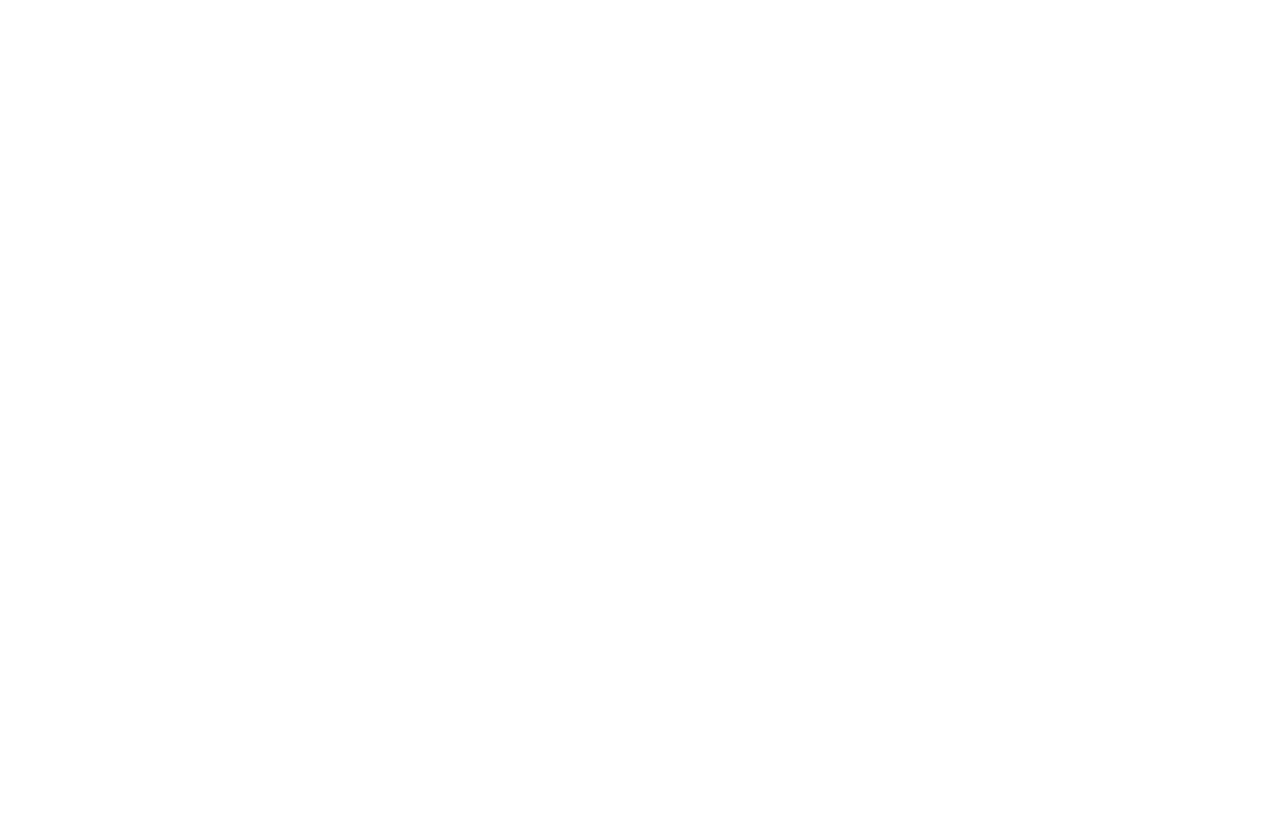
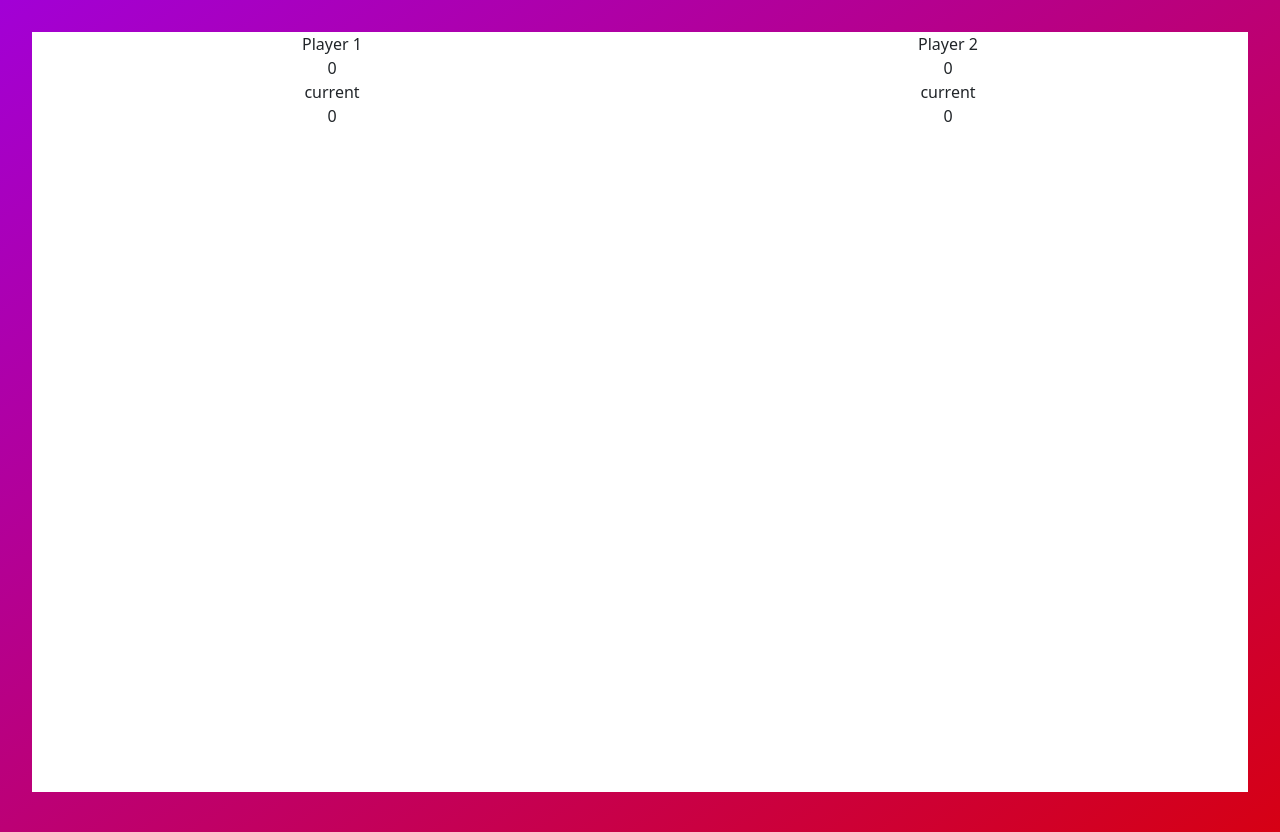
Before and after one commit to adrien4425/Java-Game, a plain HTML site: page index.html in a window 1280 px wide. Before the commit the page ends 800 px from the top, so only its background shows below. Drawn offline with nearby package versions, Linux system fonts and the light colour scheme.

Commit message:
differentes zones

```diff
--- a/index.html
+++ b/index.html
@@ -6,19 +6,33 @@
   <!-- Required meta tags -->
   <meta charset="utf-8">
   <meta name="viewport" content="width=device-width, initial-scale=1, shrink-to-fit=no">
-  <link style="style.css">
+
   <!-- Bootstrap CSS v5.2.1 -->
   <link href="https://cdn.jsdelivr.net/npm/bootstrap@5.2.1/dist/css/bootstrap.min.css" rel="stylesheet"
     integrity="sha384-iYQeCzEYFbKjA/T2uDLTpkwGzCiq6soy8tYaI1GyVh/UjpbCx/TYkiZhlZB6+fzT" crossorigin="anonymous">
+    <link rel="stylesheet" href="style.css">
 
 </head>
 
 <body>
   <header>
-    <!-- place navbar here -->
+
   </header>
   <main>
+    <div id="pl1">
+      Player 1
+      <div class="pl1score">0</div>
+      current
+      <div class="pl1current">0</div>
 
+    </div>
+    <div id="pl2">
+      Player 2
+      <div class="pl2score">0</div>
+      current
+      <div class="pl2current">0</div>
+
+    </div>
   </main>
   <footer>
     <!-- place footer here -->
--- a/style.css
+++ b/style.css
@@ -1,3 +1,20 @@
 body{
-    background: linear-gradient(rgb(150, 160, 0),rgb(0, 133, 160));
+    background: linear-gradient(to bottom right,#A200D6,#D60014);
+    height: 100vh;
 }
+
+main{
+    width: 95%;
+    height: 95%;
+    margin: 2.5%;
+    background-color: white;
+    column-count: 2;
+}
+
+#pl1{
+    text-align: center;
+}
+
+#pl2{
+    text-align: center;
+}
```
